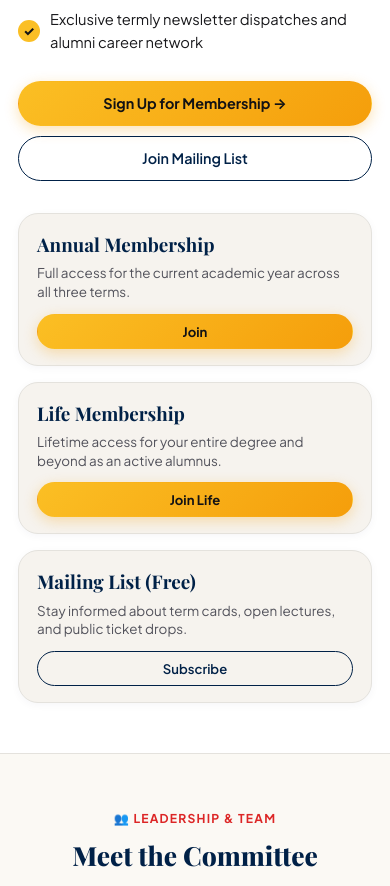
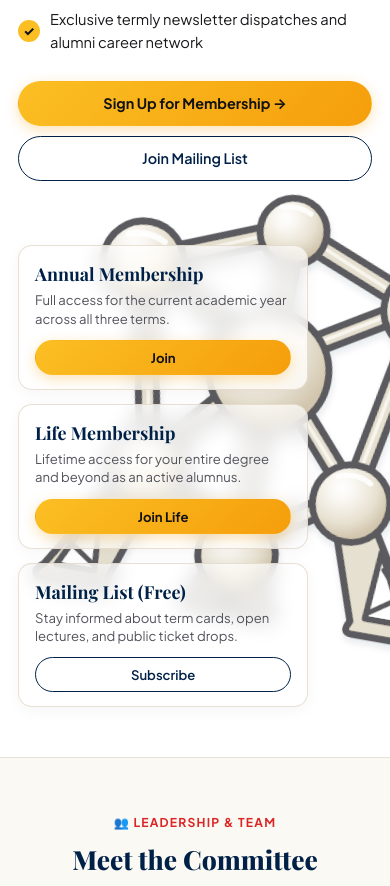
Before and after one commit to OxfordUniversityBelgianSociety/OxfordUniversityBelgianSociety.github.io, a React (Vite) app: page / in a window 390 px wide. Shown: the part 1600-2486 px from the top of the page. Built offline with nearby package versions, Linux system fonts and the light colour scheme; the HTML template or start-up script is replaced by a standard one; a web font is replaced by a local one.

Commit message:
atomium effect for mobile

```diff
--- a/src/components/Membership.jsx
+++ b/src/components/Membership.jsx
@@ -1,7 +1,10 @@
-import React from 'react';
+import React, { useState } from 'react';
 import { SOCIETY_DATA } from '../data/societyData';
 
-function SketchyAtomium() {
+function SketchyAtomium({ highlight }) {
+  const isLifeActive = highlight === 'life';
+  const isAnyActive = Boolean(highlight);
+
   return (
     <div className="sketchy-atomium-wrap" aria-hidden="true">
       <svg
@@ -14,8 +17,10 @@ function SketchyAtomium() {
           <filter id="atomium-drop-shadow" x="-10%" y="-10%" width="130%" height="130%">
             <feDropShadow dx="2" dy="5" stdDeviation="4" floodColor="#002147" floodOpacity="0.14" />
           </filter>
+          <filter id="atom-glow" x="-20%" y="-20%" width="140%" height="140%">
+            <feDropShadow dx="0" dy="4" stdDeviation="10" floodColor="#f59e0b" floodOpacity="0.55" />
+          </filter>
 
-          {/* Sphere Radial Gradients - Warm Ivory / Champagne */}
           <radialGradient id="atom-sphere-warm" cx="35%" cy="32%" r="65%">
             <stop offset="0%" stopColor="#ffffff" />
             <stop offset="25%" stopColor="#f8f5ee" />
@@ -24,10 +29,10 @@ function SketchyAtomium() {
           </radialGradient>
         </defs>
 
-        <g filter="url(#atomium-drop-shadow)">
-          {/* ================= TUBES / STRUTS (BACKGROUND) ================= */}
-
-          {/* Top to Center Vertical Tube */}
+        <g
+          filter={isLifeActive ? 'url(#atom-glow)' : 'url(#atomium-drop-shadow)'}
+          className={`atomium-group ${isAnyActive ? 'is-active' : ''} ${isLifeActive ? 'is-life-active' : ''}`}
+        >
           <path
             d="M239 55 L239 220 L261 220 L261 55 Z"
             fill="#dcd3bd"
@@ -37,7 +42,6 @@ function SketchyAtomium() {
           />
           <line x1="243" y1="65" x2="243" y2="185" stroke="#f6f2e8" strokeWidth="4" strokeLinecap="round" />
 
-          {/* Top to Upper-Left */}
           <path
             d="M242 45 L80 110 L88 130 L250 65 Z"
             fill="#dcd3bd"
@@ -47,7 +51,6 @@ function SketchyAtomium() {
           />
           <line x1="230" y1="60" x2="100" y2="115" stroke="#f6f2e8" strokeWidth="4" strokeLinecap="round" />
 
-          {/* Top to Upper-Right */}
           <path
             d="M258 45 L420 110 L412 130 L250 65 Z"
             fill="#dcd3bd"
@@ -57,7 +60,6 @@ function SketchyAtomium() {
           />
           <line x1="270" y1="60" x2="400" y2="115" stroke="#f6f2e8" strokeWidth="4" strokeLinecap="round" />
 
-          {/* Upper-Left to Lower-Left */}
           <path
             d="M80 120 L123 342 L143 338 L100 116 Z"
             fill="#dcd3bd"
@@ -67,7 +69,6 @@ function SketchyAtomium() {
           />
           <line x1="94" y1="135" x2="132" y2="330" stroke="#f6f2e8" strokeWidth="4" strokeLinecap="round" />
 
-          {/* Upper-Right to Lower-Right */}
           <path
             d="M420 120 L377 342 L357 338 L400 116 Z"
             fill="#dcd3bd"
@@ -77,7 +78,6 @@ function SketchyAtomium() {
           />
           <line x1="406" y1="135" x2="368" y2="330" stroke="#f6f2e8" strokeWidth="4" strokeLinecap="round" />
 
-          {/* Upper-Left to Center */}
           <path
             d="M90 120 L240 210 L250 194 L100 104 Z"
             fill="#dcd3bd"
@@ -87,7 +87,6 @@ function SketchyAtomium() {
           />
           <line x1="110" y1="120" x2="230" y2="192" stroke="#f6f2e8" strokeWidth="4" strokeLinecap="round" />
 
-          {/* Upper-Right to Center */}
           <path
             d="M410 120 L260 210 L250 194 L400 104 Z"
             fill="#dcd3bd"
@@ -97,7 +96,6 @@ function SketchyAtomium() {
           />
           <line x1="390" y1="120" x2="270" y2="192" stroke="#f6f2e8" strokeWidth="4" strokeLinecap="round" />
 
-          {/* Center to Bottom Vertical Tube */}
           <path
             d="M239 220 L239 430 L261 430 L261 220 Z"
             fill="#dcd3bd"
@@ -107,7 +105,6 @@ function SketchyAtomium() {
           />
           <line x1="243" y1="260" x2="243" y2="400" stroke="#f6f2e8" strokeWidth="4" strokeLinecap="round" />
 
-          {/* Center to Lower-Left */}
           <path
             d="M250 220 L145 340 L132 326 L237 206 Z"
             fill="#dcd3bd"
@@ -117,7 +114,6 @@ function SketchyAtomium() {
           />
           <line x1="230" y1="230" x2="148" y2="322" stroke="#f6f2e8" strokeWidth="4" strokeLinecap="round" />
 
-          {/* Center to Lower-Right */}
           <path
             d="M250 220 L355 340 L368 326 L263 206 Z"
             fill="#dcd3bd"
@@ -127,7 +123,6 @@ function SketchyAtomium() {
           />
           <line x1="270" y1="230" x2="352" y2="322" stroke="#f6f2e8" strokeWidth="4" strokeLinecap="round" />
 
-          {/* Lower-Left to Bottom */}
           <path
             d="M135 350 L242 420 L252 404 L145 334 Z"
             fill="#dcd3bd"
@@ -137,7 +132,6 @@ function SketchyAtomium() {
           />
           <line x1="150" y1="350" x2="235" y2="405" stroke="#f6f2e8" strokeWidth="4" strokeLinecap="round" />
 
-          {/* Lower-Right to Bottom */}
           <path
             d="M365 350 L258 420 L248 404 L355 334 Z"
             fill="#dcd3bd"
@@ -147,9 +141,6 @@ function SketchyAtomium() {
           />
           <line x1="350" y1="350" x2="265" y2="405" stroke="#f6f2e8" strokeWidth="4" strokeLinecap="round" />
 
-          {/* ================= SUPPORT LEGS & BASE ================= */}
-
-          {/* CENTER BOTTOM BASE (Fluted Pavilion) */}
           <path
             d="M214 456 Q250 440 286 456 L298 482 Q308 494 290 494 L210 494 Q192 494 202 482 Z"
             fill="#dcd3bd"
@@ -157,7 +148,6 @@ function SketchyAtomium() {
             strokeWidth="8"
             strokeLinejoin="round"
           />
-          {/* Base scalloped teeth/grooves */}
           <g stroke="#18181b" strokeWidth="6" strokeLinecap="round">
             <line x1="222" y1="484" x2="222" y2="494" />
             <line x1="236" y1="480" x2="236" y2="494" />
@@ -166,7 +156,6 @@ function SketchyAtomium() {
             <line x1="278" y1="484" x2="278" y2="494" />
           </g>
 
-          {/* LEFT BIPOD SUPPORT TOWER */}
           <path
             d="M102 368 L36 476 Q20 488 38 494 L106 494 Q118 494 110 480 L144 380 Z"
             fill="#dcd3bd"
@@ -174,7 +163,6 @@ function SketchyAtomium() {
             strokeWidth="8"
             strokeLinejoin="round"
           />
-          {/* Hollow cutout in left leg */}
           <polygon
             points="88,396 50,474 94,474"
             fill="#ffffff"
@@ -182,13 +170,11 @@ function SketchyAtomium() {
             strokeWidth="7"
             strokeLinejoin="round"
           />
-          {/* Internal diagonal truss crossbars inside left leg */}
           <g stroke="#18181b" strokeWidth="6" strokeLinecap="round">
             <line x1="82" y1="416" x2="58" y2="444" />
             <line x1="58" y1="444" x2="90" y2="466" />
           </g>
 
-          {/* RIGHT BIPOD SUPPORT TOWER */}
           <path
             d="M398 368 L464 476 Q480 488 462 494 L394 494 Q382 494 390 480 L356 380 Z"
             fill="#dcd3bd"
@@ -196,7 +182,6 @@ function SketchyAtomium() {
             strokeWidth="8"
             strokeLinejoin="round"
           />
-          {/* Hollow cutout in right leg */}
           <polygon
             points="412,396 450,474 406,474"
             fill="#ffffff"
@@ -204,39 +189,29 @@ function SketchyAtomium() {
             strokeWidth="7"
             strokeLinejoin="round"
           />
-          {/* Internal diagonal truss crossbars inside right leg */}
           <g stroke="#18181b" strokeWidth="6" strokeLinecap="round">
             <line x1="418" y1="416" x2="442" y2="444" />
             <line x1="442" y1="444" x2="410" y2="466" />
           </g>
 
-          {/* ================= SPHERES (WARM IVORY / GOLD ATOMS) ================= */}
-
-          {/* 1. TOP SPHERE */}
           <circle cx="250" cy="55" r="38" fill="url(#atom-sphere-warm)" stroke="#18181b" strokeWidth="8" />
           <path d="M232 30 Q250 24 266 32" stroke="#ffffff" strokeWidth="6" strokeLinecap="round" opacity="0.9" />
 
-          {/* 2. UPPER-LEFT SPHERE */}
           <circle cx="88" cy="118" r="46" fill="url(#atom-sphere-warm)" stroke="#18181b" strokeWidth="8" />
           <path d="M66 90 Q88 82 108 92" stroke="#ffffff" strokeWidth="7" strokeLinecap="round" opacity="0.9" />
 
-          {/* 3. UPPER-RIGHT SPHERE */}
           <circle cx="412" cy="118" r="46" fill="url(#atom-sphere-warm)" stroke="#18181b" strokeWidth="8" />
           <path d="M390 90 Q412 82 432 92" stroke="#ffffff" strokeWidth="7" strokeLinecap="round" opacity="0.9" />
 
-          {/* 4. LOWER-LEFT SPHERE */}
           <circle cx="132" cy="348" r="44" fill="url(#atom-sphere-warm)" stroke="#18181b" strokeWidth="8" />
           <path d="M112 320 Q132 312 150 322" stroke="#ffffff" strokeWidth="6" strokeLinecap="round" opacity="0.9" />
 
-          {/* 5. LOWER-RIGHT SPHERE */}
           <circle cx="368" cy="348" r="44" fill="url(#atom-sphere-warm)" stroke="#18181b" strokeWidth="8" />
           <path d="M348 320 Q368 312 386 322" stroke="#ffffff" strokeWidth="6" strokeLinecap="round" opacity="0.9" />
 
-          {/* 6. BOTTOM SPHERE */}
           <circle cx="250" cy="428" r="44" fill="url(#atom-sphere-warm)" stroke="#18181b" strokeWidth="8" />
           <path d="M230 400 Q250 392 270 402" stroke="#ffffff" strokeWidth="6" strokeLinecap="round" opacity="0.9" />
 
-          {/* 7. LARGE CENTER SPHERE (FOREGROUND) */}
           <circle cx="250" cy="216" r="68" fill="url(#atom-sphere-warm)" stroke="#18181b" strokeWidth="8" />
           <path d="M218 174 Q248 162 280 178" stroke="#ffffff" strokeWidth="9" strokeLinecap="round" opacity="0.95" />
           <circle cx="230" cy="188" r="6" fill="#ffffff" opacity="0.9" />
@@ -247,16 +222,13 @@ function SketchyAtomium() {
 }
 
 export default function Membership() {
+  const [hoveredTier, setHoveredTier] = useState(null);
   const { links } = SOCIETY_DATA.society;
 
   return (
     <section id="membership" className="membership-section">
       <div className="section-container">
         <div className="membership-layout-grid">
-          <div className="membership-atomium-slot">
-            <SketchyAtomium />
-          </div>
-
           <div className="membership-main-col">
             <span className="section-kicker">Membership &amp; Community</span>
             <h2 className="membership-title">Become an OUBS Member</h2>
@@ -293,8 +265,17 @@ export default function Membership() {
             </div>
           </div>
 
+          <div className="membership-cards-canvas">
+            <div className="membership-atomium-backdrop" aria-hidden="true">
+              <SketchyAtomium highlight={hoveredTier} />
+            </div>
+
             <div className="membership-cards-col">
-            <div className="membership-tier-card">
+              <div
+                className={`membership-tier-card ${hoveredTier === 'annual' ? 'is-focused' : ''}`}
+                onMouseEnter={() => setHoveredTier('annual')}
+                onMouseLeave={() => setHoveredTier(null)}
+              >
                 <div className="tier-info">
                   <h3>Annual Membership</h3>
                   <p>Full access for the current academic year across all three terms.</p>
@@ -304,7 +285,11 @@ export default function Membership() {
                 </a>
               </div>
 
-            <div className="membership-tier-card">
+              <div
+                className={`membership-tier-card ${hoveredTier === 'life' ? 'is-focused' : ''}`}
+                onMouseEnter={() => setHoveredTier('life')}
+                onMouseLeave={() => setHoveredTier(null)}
+              >
                 <div className="tier-info">
                   <h3>Life Membership</h3>
                   <p>Lifetime access for your entire degree and beyond as an active alumnus.</p>
@@ -314,7 +299,11 @@ export default function Membership() {
                 </a>
               </div>
 
-            <div className="membership-tier-card">
+              <div
+                className={`membership-tier-card ${hoveredTier === 'mailing' ? 'is-focused' : ''}`}
+                onMouseEnter={() => setHoveredTier('mailing')}
+                onMouseLeave={() => setHoveredTier(null)}
+              >
                 <div className="tier-info">
                   <h3>Mailing List (Free)</h3>
                   <p>Stay informed about term cards, open lectures, and public ticket drops.</p>
@@ -326,6 +315,7 @@ export default function Membership() {
             </div>
           </div>
         </div>
+      </div>
     </section>
   );
 }
--- a/src/index.css
+++ b/src/index.css
@@ -1237,37 +1237,55 @@ section {
   position: relative;
   z-index: 1;
   display: grid;
-  grid-template-columns: 280px 1.15fr 0.85fr;
-  gap: 40px;
-  align-items: center;
-}
-
-.membership-atomium-slot {
-  min-height: 360px;
-  width: 100%;
-  display: flex;
-  align-items: center;
-  justify-content: center;
+  grid-template-columns: 1.15fr 0.85fr;
+  gap: 48px;
+  align-items: center;
+}
+
+.membership-cards-canvas {
   position: relative;
+  isolation: isolate;
+  display: flex;
+  flex-direction: column;
+}
+
+.membership-atomium-backdrop {
+  position: absolute;
+  right: -140px;
+  top: -100px;
+  width: 560px;
+  height: 580px;
+  z-index: 1;
+  pointer-events: none;
+  user-select: none;
+  opacity: 0.78;
+  transform: rotate(9deg);
+  transition: transform 0.4s cubic-bezier(0.2, 0.8, 0.2, 1), opacity 0.3s ease;
 }
 
 .sketchy-atomium-wrap {
   width: 100%;
-  max-width: 250px;
-  height: 330px;
+  height: 100%;
   display: flex;
   align-items: center;
   justify-content: center;
-  transition: transform var(--transition-normal);
-}
-.sketchy-atomium-wrap:hover {
-  transform: translateY(-4px) scale(1.03);
-}
+}
+
 .sketchy-atomium-svg {
   width: 100%;
   height: 100%;
   display: block;
   overflow: visible;
+}
+
+.atomium-group {
+  transition: transform 0.4s cubic-bezier(0.2, 0.8, 0.2, 1), filter 0.4s ease;
+  transform-box: fill-box;
+  transform-origin: center center;
+}
+
+.atomium-group.is-active {
+  transform: translateY(-6px) scale(1.02);
 }
 
 .membership-main-col {
@@ -1326,40 +1344,49 @@ section {
 }
 
 .membership-cards-col {
+  position: relative;
+  z-index: 2;
   display: flex;
   flex-direction: column;
+  gap: 14px;
+}
+
+.membership-tier-card {
+  background: rgba(255, 255, 255, 0.74);
+  backdrop-filter: blur(10px) saturate(170%);
+  -webkit-backdrop-filter: blur(10px) saturate(170%);
+  border: 1px solid rgba(220, 208, 190, 0.65);
+  border-radius: var(--radius-md);
+  padding: 16px 20px;
+  display: flex;
+  justify-content: space-between;
+  align-items: center;
   gap: 16px;
-}
-
-.membership-tier-card {
-  background: var(--bg-card-alt);
-  border: 1px solid var(--border-color);
-  border-radius: var(--radius-lg);
-  padding: 22px 24px;
-  display: flex;
-  justify-content: space-between;
-  align-items: center;
-  gap: 18px;
-  box-shadow: var(--shadow-sm);
-  transition: all var(--transition-fast);
-}
-.membership-tier-card:hover {
-  background: #ffffff;
+  box-shadow: 0 4px 16px rgba(0, 33, 71, 0.04);
+  transition: all var(--transition-fast), background 0.2s ease, border-color 0.2s ease;
+}
+
+.membership-tier-card:hover,
+.membership-tier-card.is-focused {
+  background: rgba(255, 255, 255, 0.95);
   border-color: var(--belgian-gold);
-  box-shadow: var(--shadow-md);
+  box-shadow: 0 10px 28px rgba(0, 33, 71, 0.09), 0 0 0 1px rgba(245, 158, 11, 0.25);
   transform: translateY(-2px);
 }
+
 .tier-info h3 {
   font-family: 'Playfair Display', serif;
-  font-size: 1.18rem;
+  font-size: 1.12rem;
   font-weight: 700;
   color: var(--oxford-blue);
-  margin-bottom: 4px;
-}
+  margin-bottom: 3px;
+}
+
 .tier-info p {
-  font-size: 0.84rem;
+  font-size: 0.82rem;
   color: var(--text-muted);
-  line-height: 1.4;
+  line-height: 1.38;
+  margin: 0;
 }
 
 /* Events Section */
@@ -1807,10 +1834,20 @@ section {
   }
   .membership-layout-grid {
     grid-template-columns: 1fr;
-    gap: 32px;
-  }
-  .membership-atomium-slot {
-    display: none;
+    gap: 36px;
+  }
+  .membership-cards-canvas {
+    width: 100%;
+    max-width: 480px;
+    margin-right: auto;
+  }
+  .membership-atomium-backdrop {
+    width: 480px;
+    height: 500px;
+    right: -130px;
+    top: -80px;
+    opacity: 0.74;
+    transform: rotate(9deg);
   }
   .about-grid {
     grid-template-columns: repeat(2, 1fr);
@@ -1972,13 +2009,28 @@ section {
     flex-direction: column;
     width: 100%;
     gap: 10px;
+    margin-bottom: 28px;
   }
   .membership-action-row .btn {
     width: 100%;
     text-align: center;
   }
+  .membership-cards-canvas {
+    width: 82%;
+    max-width: 320px;
+    margin-right: auto;
+    margin-left: 0;
+  }
+  .membership-atomium-backdrop {
+    width: 440px;
+    height: 470px;
+    right: -175px;
+    top: -75px;
+    opacity: 0.70;
+    transform: rotate(10deg);
+  }
   .membership-tier-card {
-    padding: 16px 18px;
+    padding: 14px 16px;
   }
 
   .committee-waffle-section {
```
Lines whose indentation alone changed are shown as unchanged.
